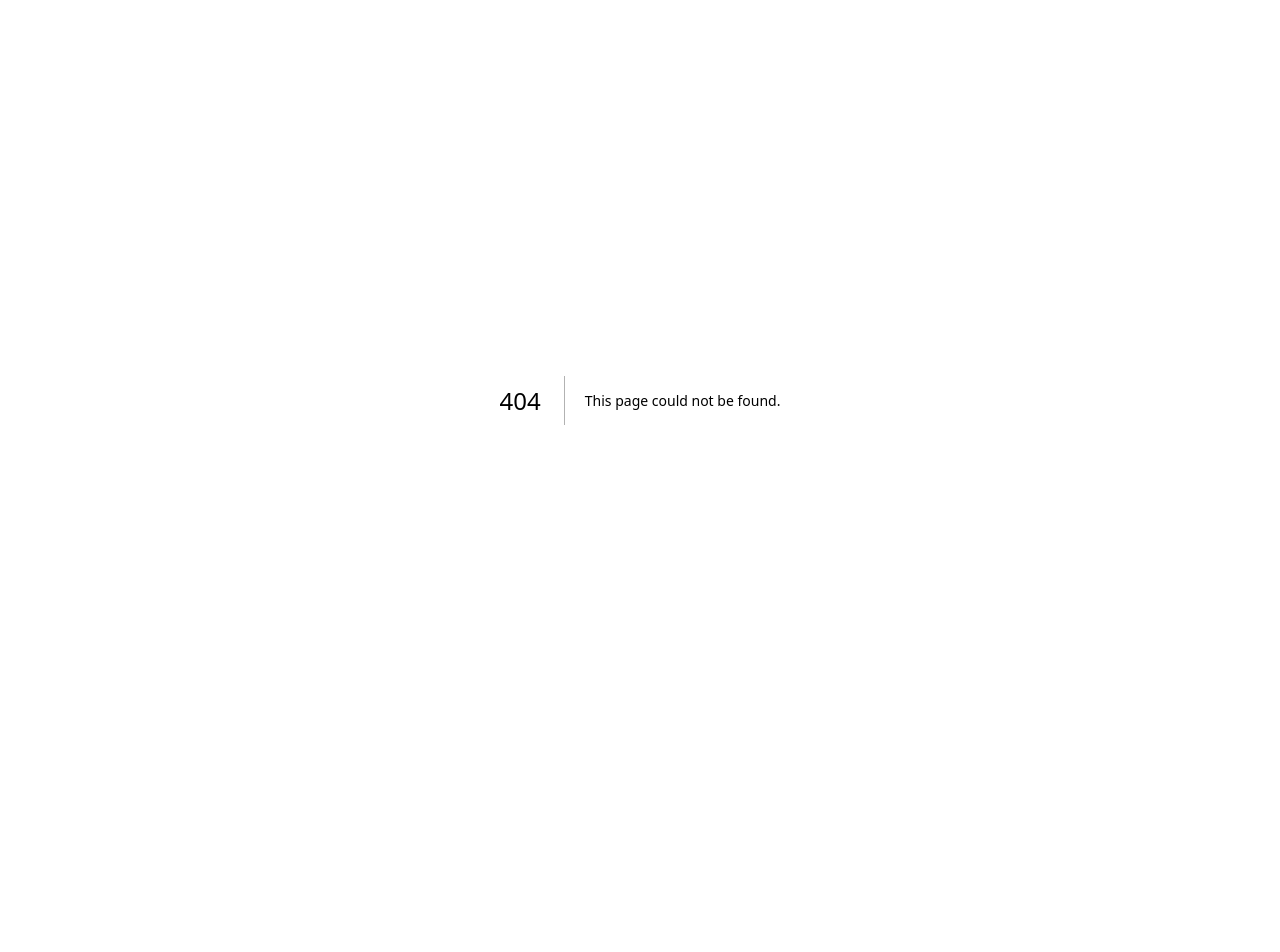
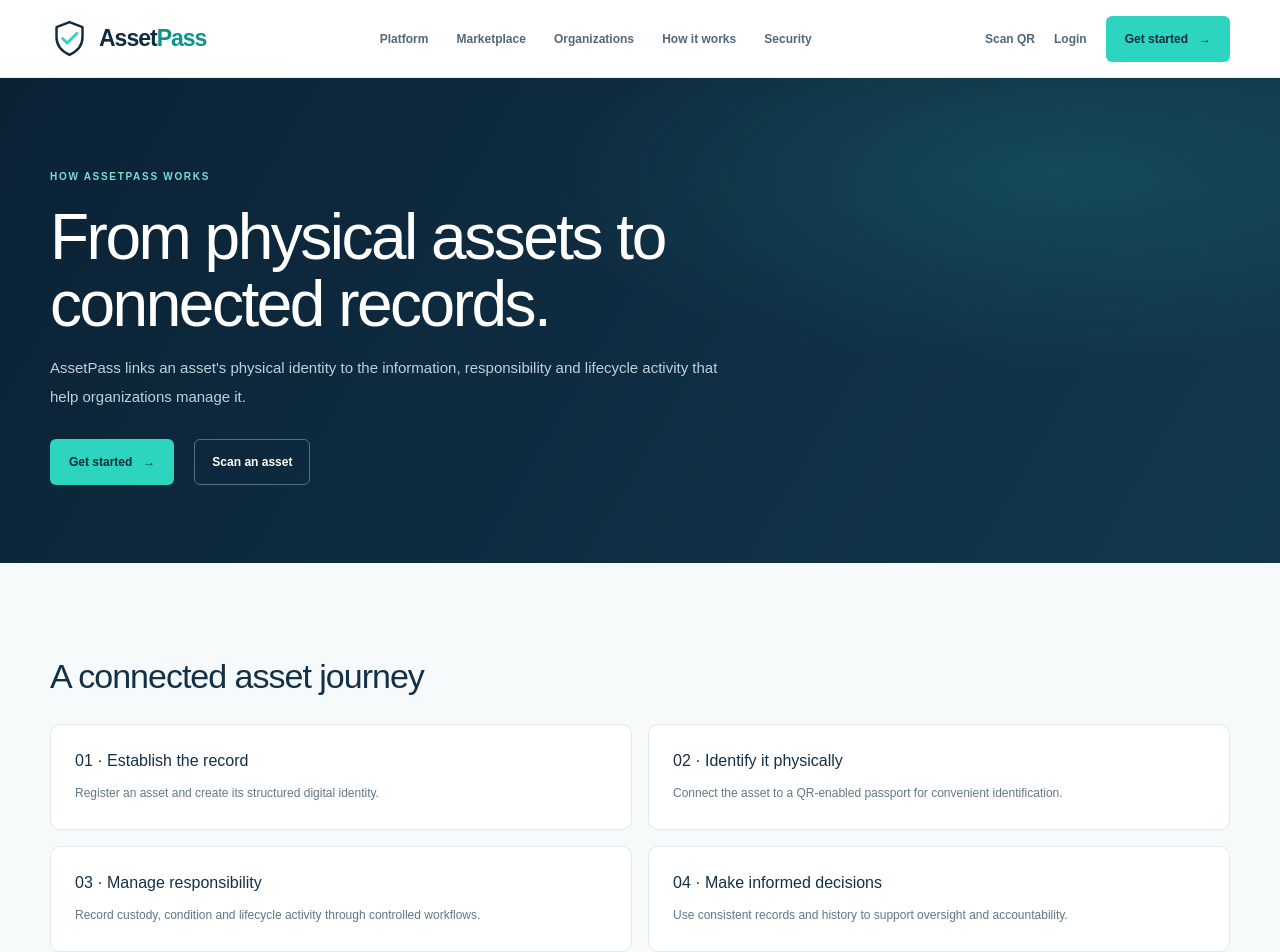
Before and after one commit to hlestakovjames/assetpass-frontend, a Next.js app: page /how-it-works in a window 1280 px wide. Before the commit this address had no page. Shown: the top 952 px of the page. Before the commit the page ends 800 px from the top, so only its background shows below. Built offline with nearby package versions, Linux system fonts and the light colour scheme.

Commit message:
Create dedicated how-it-works public page

```diff
--- /dev/null
+++ b/src/app/how-it-works/page.tsx
@@ -0,0 +1,15 @@
+import { PublicPage, ContentSection } from "../components/public-page";
+
+const stages = [
+  ["01", "Establish the record", "Register an asset and create its structured digital identity."],
+  ["02", "Identify it physically", "Connect the asset to a QR-enabled passport for convenient identification."],
+  ["03", "Manage responsibility", "Record custody, condition and lifecycle activity through controlled workflows."],
+  ["04", "Make informed decisions", "Use consistent records and history to support oversight and accountability."]
+];
+
+export default function HowItWorksPage() {
+  return <PublicPage eyebrow="HOW ASSETPASS WORKS" title="From physical assets to connected records." description="AssetPass links an asset's physical identity to the information, responsibility and lifecycle activity that help organizations manage it.">
+    <ContentSection title="A connected asset journey"><div className="inner-grid">{stages.map(([number,title,copy]) => <article className="inner-card" key={number}><h3>{number} · {title}</h3><p>{copy}</p></article>)}</div></ContentSection>
+    <ContentSection title="QR-enabled identification"><p>A QR code provides a convenient bridge between a physical asset and its digital passport. Public passport experiences are limited to approved information; restricted custody and operational details remain subject to authorization.</p><a href="/scan" className="home-primary-button">Open QR scanner <span aria-hidden="true">→</span></a></ContentSection>
+  </PublicPage>;
+}
```
